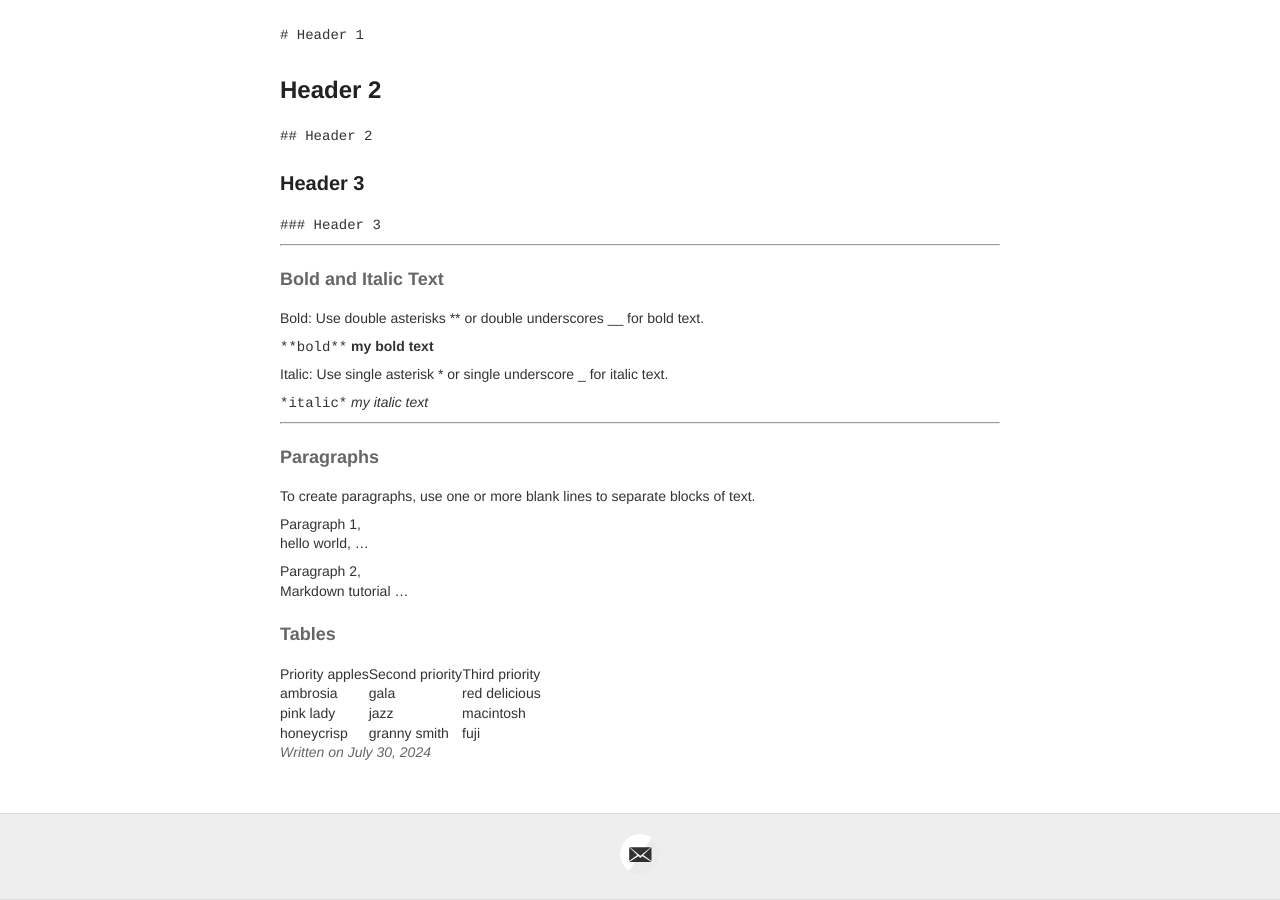
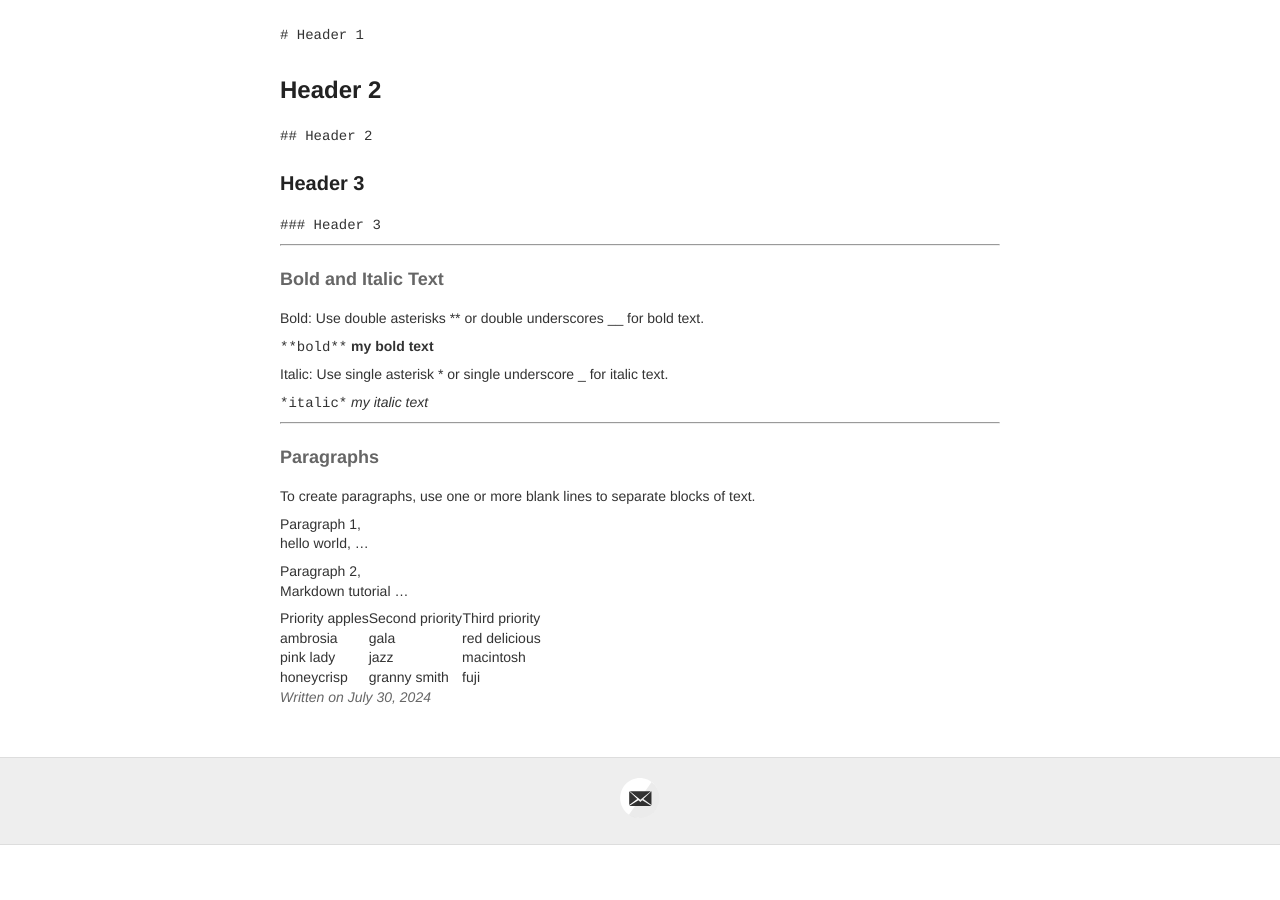
Before and after one commit to noahtjkim/noahtjkim.github.io, a Jekyll site: the page built from _posts/2024-07-30-Markdown-Tutorial.md, in a window 1280 px wide and 900 px high, scrolled down 696 px. Built offline with Jekyll 4.4.1, drawn with Linux system fonts in a browser that asks for light colours; after the commit the page ends 1541 px from its top, so only the background shows below that.

Commit message:
Update 2024-07-30-Markdown-Tutorial.md

```diff
--- a/_posts/2024-07-30-Markdown-Tutorial.md
+++ b/_posts/2024-07-30-Markdown-Tutorial.md
@@ -56,8 +56,6 @@ hello world, ...
 Paragraph 2,
 Markdown tutorial ...
 
-#### Tables
-
 
 | Priority apples | Second priority | Third priority |
 |-------|--------|---------|
```
